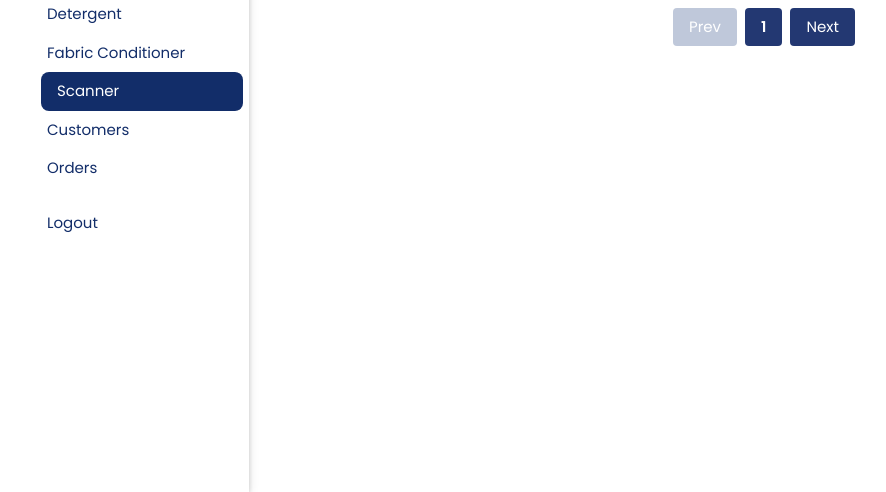
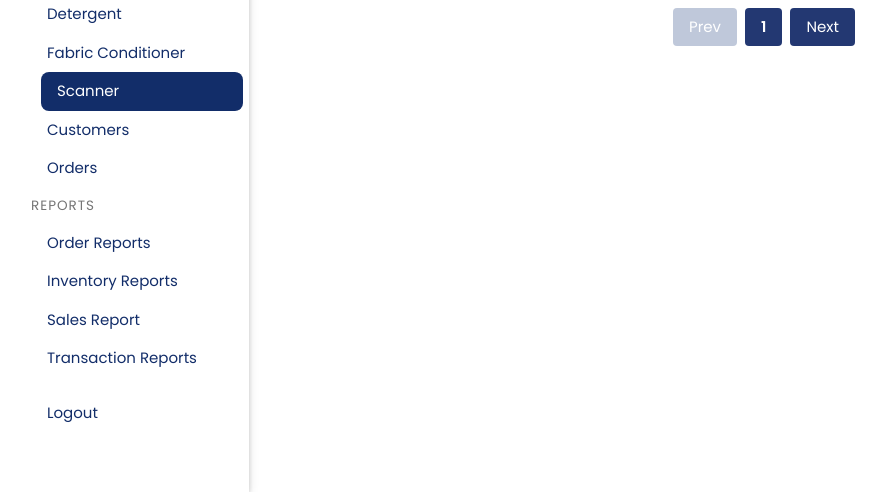
Before and after one commit to larie08/laundry-link, a Flask app: template templates/admin_scanner.html in a window 1280 px wide. Shown: the part 308-800 px from the top of the page, without its empty margins (1-887 px from the left). Run offline with Flask 3, Linux system fonts and the light colour scheme; the template is opened without the code that fills it, so the values that code supplies are empty; some libraries are stand-ins or nearby versions.

Commit message:
Fixing the routes in Admin

```diff
--- a/templates/admin_scanner.html
+++ b/templates/admin_scanner.html
@@ -39,7 +39,7 @@
                         </a>
                     </li>
 
-                    <li class="w3-padding w3-bar-item w3-button">
+                    <li class="w3-padding w3-bar-item w3-button ">
                         <a href="{{ url_for('detergent_inventory') }}">
                             <span>Detergent</span>
                         </a>
@@ -66,6 +66,33 @@
                     <li class="w3-padding w3-bar-item w3-button">
                         <a href="{{ url_for('orders') }}">
                             <span>Orders</span>
+                        </a>
+                    </li>
+                </ul>
+                <!-- REPORTS -->
+                <div class="section-title w3-padding w3-text-gray">Reports</div>
+                <ul class="w3-margin-left">
+                    <li class="w3-padding w3-bar-item w3-button">
+                        <a href="{{ url_for('admin_order_report')}}">
+                            <span>Order Reports</span>
+                        </a>
+                    </li>
+
+                    <li class="w3-padding w3-bar-item w3-button">
+                        <a href="{{ url_for('inventory_report') }}">
+                            <span>Inventory Reports</span>
+                        </a>
+                    </li>
+
+                    <li class="w3-padding w3-bar-item w3-button">
+                        <a href="{{ url_for('income_statement') }}">
+                            <span>Sales Report</span>
+                        </a>
+                    </li>
+
+                    <li class="w3-padding w3-bar-item w3-button">
+                        <a href="{{ url_for('customer_report') }}">
+                            <span>Transaction Reports</span>
                         </a>
                     </li>
                 </ul>
```
Also changed, not shown: templates/admin_dashboard.html (+8 -8 lines).
